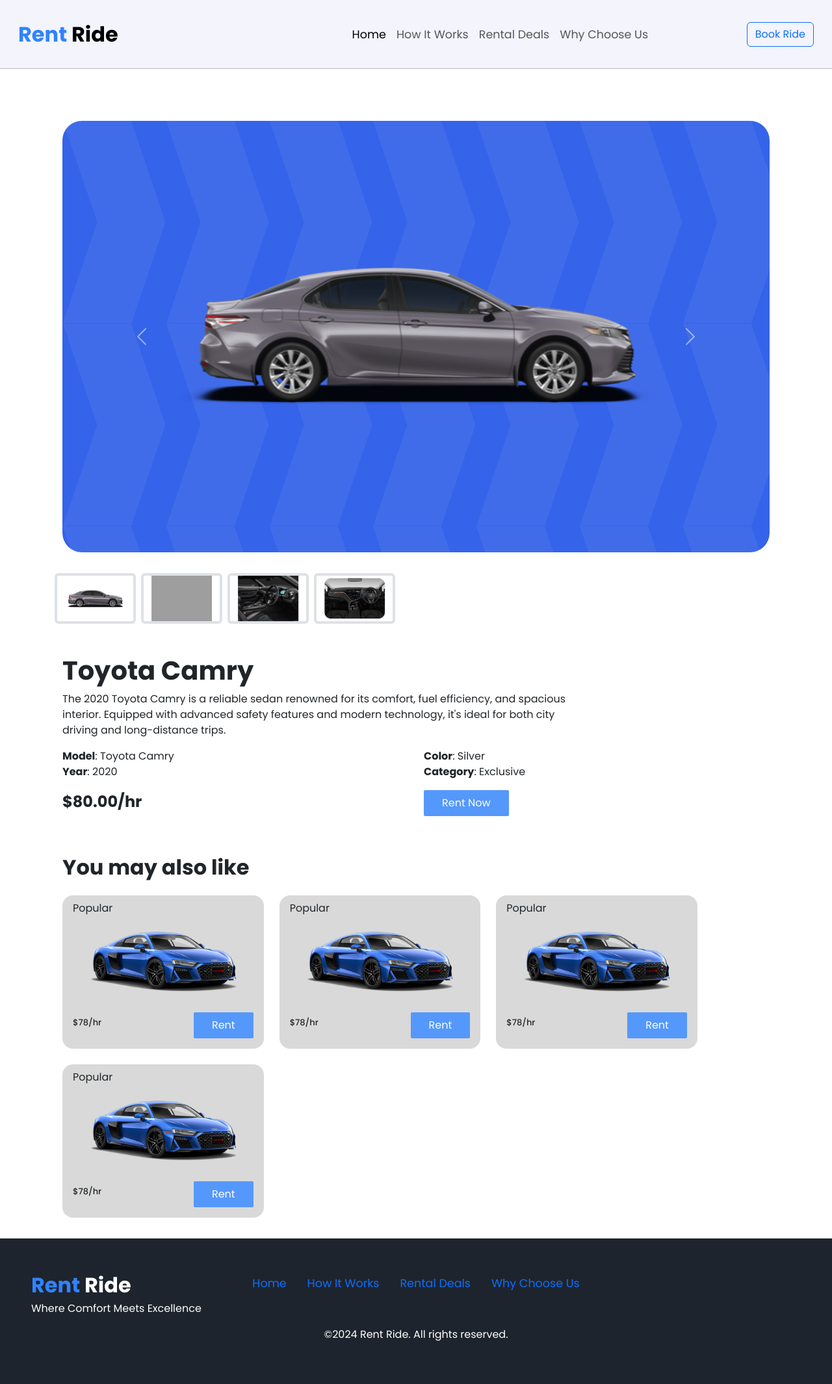
After one commit to Wislamp/Rent-Ride, a Flask app: page /cars/1 in a window 1280 px wide. The commit adds this page. Shown: the whole page at 65% size. Run offline with Flask 3, Linux system fonts and the light colour scheme; some libraries are stand-ins or nearby versions; grey boxes are pictures that could not be loaded.

Commit message:
initial build and page layout for car details

```diff
--- a/app.py
+++ b/app.py
@@ -78,3 +78,7 @@
 @app.route('/')
 def index():
     return render_template('home.html')
+
+@app.route('/cars/1')
+def show_car_details():
+    return render_template('car-details.html')
--- a/static/css/site/site.css
+++ b/static/css/site/site.css
@@ -184,3 +184,47 @@
     -webkit-transform: scaleX(-1);
     transform: scaleX(-1);
 }
+
+.w__23>* {
+    width: 23% !important;
+}
+
+.w__85 {
+    width: 85% !important;
+}
+
+/* CAR DETAILS PAGE */
+
+section.car_hero_img {
+    background-color: #3563E9;
+    background-image: url('../../images/Rectangle.png');
+    border: none;
+    border-radius: 30px;
+    height: 664px;
+
+}
+
+section.car__photos {
+    margin-top: 2rem;
+    margin-bottom: 3rem;
+}
+
+.car__details {
+    margin-top: 1rem;
+    margin-bottom: 1rem;
+}
+
+section.car__suggestions {
+    margin-top: 3rem;
+    margin-bottom: 2rem;
+}
+
+.suggested__car {
+    min-height: auto !important;
+    height: auto;
+}
+
+.suggested__car .card-body > img {
+    margin-top: auto;
+    margin-bottom: auto;
+}
--- /dev/null
+++ b/templates/car-details.html
@@ -0,0 +1,146 @@
+<!DOCTYPE html>
+<html lang="en">
+
+<head>
+    <meta charset="UTF-8">
+    <meta name="viewport" content="width=device-width, initial-scale=1.0">
+    <title>Welcome - Rent A Ride</title>
+    <script src="https://cdn.jsdelivr.net/npm/jquery@3.7.1/dist/jquery.min.js"></script>
+    <link rel="stylesheet" href="{{ url_for('static', filename='css/bootstrap/css/bootstrap.min.css') }}">
+    <link rel="stylesheet" href="{{ url_for('static', filename='css/site/site.css') }}">
+    <link rel="preconnect" href="https://fonts.googleapis.com">
+    <link rel="preconnect" href="https://fonts.gstatic.com" crossorigin>
+    <link href="https://fonts.googleapis.com/css2?family=Poppins:wght@400;500;700&display=swap" rel="stylesheet">
+</head>
+
+<body>
+    <section class="w-100 hero__section">
+        <header class="w-100 header">
+            <nav class="navbar navbar-expand-lg">
+                <div class="container-fluid">
+                    <a class="navbar-brand logo" href="#"><span class="logo__accent">Rent</span> Ride</a>
+                    <button class="navbar-toggler" type="button" data-bs-toggle="collapse"
+                        data-bs-target="#navbarSupportedContent" aria-controls="navbarSupportedContent"
+                        aria-expanded="false" aria-label="Toggle navigation">
+                        <span class="navbar-toggler-icon"></span>
+                    </button>
+                    <div class="collapse navbar-collapse" id="navbarSupportedContent">
+                        <ul class="navbar-nav me-auto mb-2 mb-lg-0">
+                            <li class="nav-item">
+                                <a class="nav-link active" aria-current="page" href="#">Home</a>
+                            </li>
+                            <li class="nav-item">
+                                <a class="nav-link" href="#">How It Works</a>
+                            </li>
+                            <li class="nav-item">
+                                <a class="nav-link" href="#">Rental Deals</a>
+                            </li>
+                            <li class="nav-item">
+                                <a class="nav-link" href="">Why Choose Us</a>
+                            </li>
+                        </ul>
+                        <button class="btn btn-outline-primary" type="submit">Book Ride</button>
+                    </div>
+                </div>
+            </nav>
+
+        </header>
+
+    </section>
+
+    <main class="w__85 mx-auto">
+        <section class="car_hero_img p-5 d-flex justify-content-center align-items-center">
+            <!-- <h1 class="text-center text-white">Silver Toyota Camry</h1>
+            <div>
+                <img class="d-block flip__img w-75 mx-auto" src="{{url_for('static', filename='images/silve-camry.png')}}" alt="">
+            </div> -->
+            <div id="carouselExampleRide" class="carousel slide flex-fill" data-bs-ride="carousel">
+                <div class="carousel-inner">
+                    <div class="carousel-item active">
+                        <img src="{{url_for('static', filename='images/silve-camry.png')}}" class="d-block w-75 mx-auto flip__img" alt="...">
+                    </div>
+                    <div class="carousel-item">
+                        <img src="{{url_for('static', filename='images/heroimg.png')}}" class="d-block w-75 mx-auto flip__img" alt="...">
+                    </div>
+                </div>
+                <button class="carousel-control-prev" type="button" data-bs-target="#carouselExampleRide" data-bs-slide="prev">
+                    <span class="carousel-control-prev-icon" aria-hidden="true"></span>
+                    <span class="visually-hidden">Previous</span>
+                </button>
+                <button class="carousel-control-next" type="button" data-bs-target="#carouselExampleRide" data-bs-slide="next">
+                    <span class="carousel-control-next-icon" aria-hidden="true"></span>
+                    <span class="visually-hidden">Next</span>
+                </button>
+            </div>
+        </section>
+        <section class="car__photos">
+            <div class="w-50 row row-cols-4 w__23 gap-2 ">
+                {% for i in range(4) %}
+                <div class="d-flex align-items-center col border border-4 rounded">
+                    <img class="d-block w-100 card-img-top flip__img" src="{{url_for('static', filename='images/int')}}{{i}}.png" alt="">
+                </div>
+                {% endfor %}
+            </div>
+        </section>
+        <section>
+            <h1 class="fs-1 fw-bold">Toyota Camry</h1>
+            <p class="w-75">The 2020 Toyota Camry is a reliable sedan renowned for its comfort, fuel efficiency, and spacious interior. Equipped with advanced safety features and modern technology, it's ideal for both city driving and long-distance trips.</p>
+            <div class="row row-cols-2 car__details">
+                <div class="col"><strong>Model</strong>: Toyota Camry</div>
+                <div class="col"><strong>Color</strong>: Silver</div>
+                <div class="col"><strong>Year</strong>: 2020</div>
+                <div class="col"><strong>Category</strong>: Exclusive</div>
+            </div>
+            <div class="row row-cols-2">
+                <p class="col fs-4 fw-bold">$80.00/hr</p>
+                <a class="col" href=""><button class="cta__button-primary" type="button">Rent Now</button></a>
+            </div>
+        </section>
+
+        <section class="car__suggestions">
+            <h2 class="fs-2 fw-bold mb-4">You may also like</h2>
+            <div class="d-flex flex-wrap align-items-center gap-4">
+                {% for i in range(4) %}
+                    <div class="card car__listing suggested__car">
+                        <div class="card-header bg-transparent">Popular</div>
+                        <div class="card-body text-center">
+                            <img class="card-img-top listed__car flip__img" src="{{url_for('static', filename='images/heroimg.png')}}" alt="">
+                        </div>
+                        <div class="d-flex justify-content-between align-items-center p-3">
+                            <h5 class="rent__rate">
+                                $78/hr
+                            </h5>
+                            <button class="cta__button-primary">Rent</button>
+                        </div>
+                    </div>
+                {% endfor %}
+            </div>
+        </section>
+    </main>
+
+    <footer class="container-fluid footer p-5">
+        <div class="d-flex justify-content-evenly">
+            <div class="flex-grow-1 flex-basis-0 footer__content">
+                <a class="navbar-brand logo" href="">
+                    <span class="logo__accent">Rent</span> Ride
+                </a>
+                <p>Where Comfort Meets Excellence</p>
+            </div>
+            <nav class="flex-grow-1 footer__content">
+                <ul class="nav">
+                    <li class="nav-item"><a href="" class="nav-link">Home</a></li>
+                    <li class="nav-item"><a href="" class="nav-link">How It Works</a></li>
+                    <li class="nav-item"><a href="" class="nav-link">Rental Deals</a></li>
+                    <li class="nav-item"><a href="" class="nav-link">Why Choose Us</a></li>
+                </ul>
+            </nav>
+        </div>
+        <div class="container-fluid text-center">
+            <p>&copy;2024 Rent Ride. All rights reserved.</p>
+        </div>
+    </footer>
+
+    <script src="{{url_for('static', filename='css/bootstrap/js/bootstrap.min.js')}}"></script>
+</body>
+
+</html>
```
Also changed, not shown: static/images/Rectangle.png (added), static/images/int0.png (added), static/images/int2.png (added), static/images/int3.png (added), static/images/silve-camry.png (added), 1 other file.
